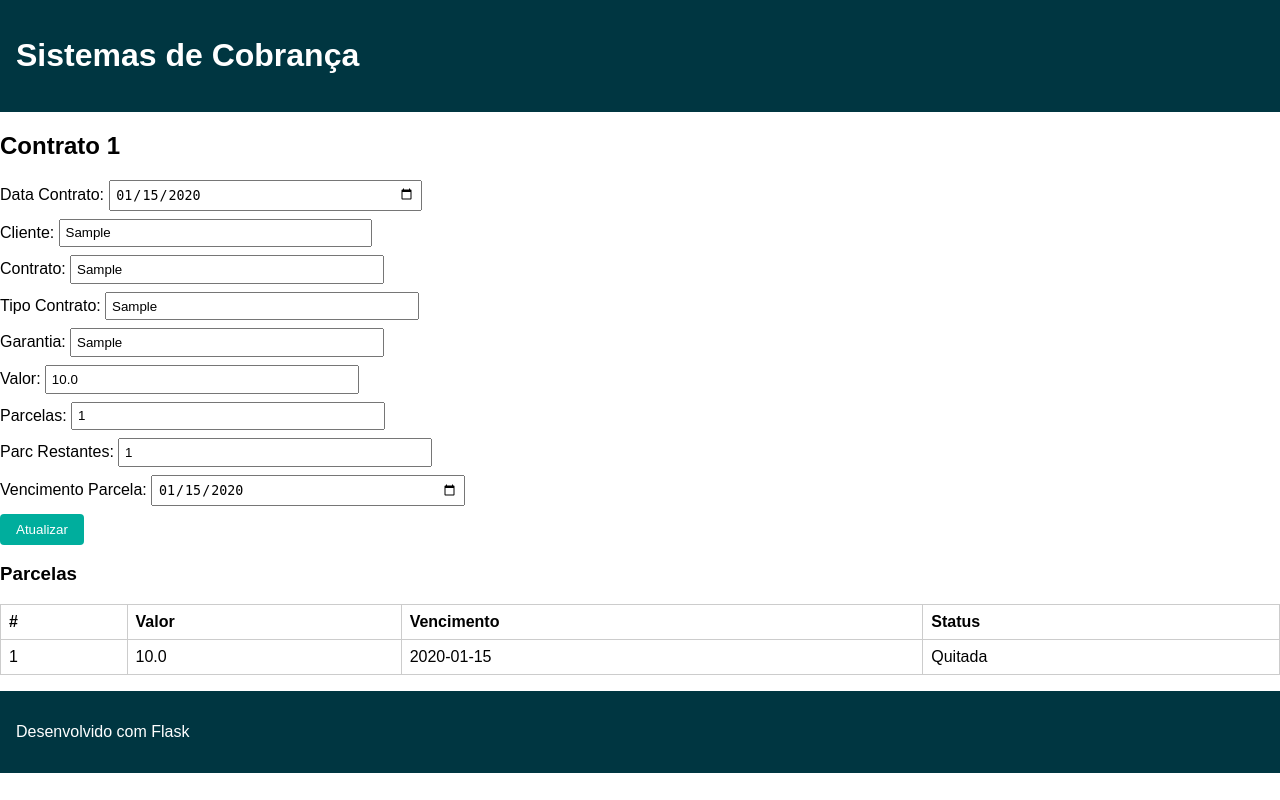
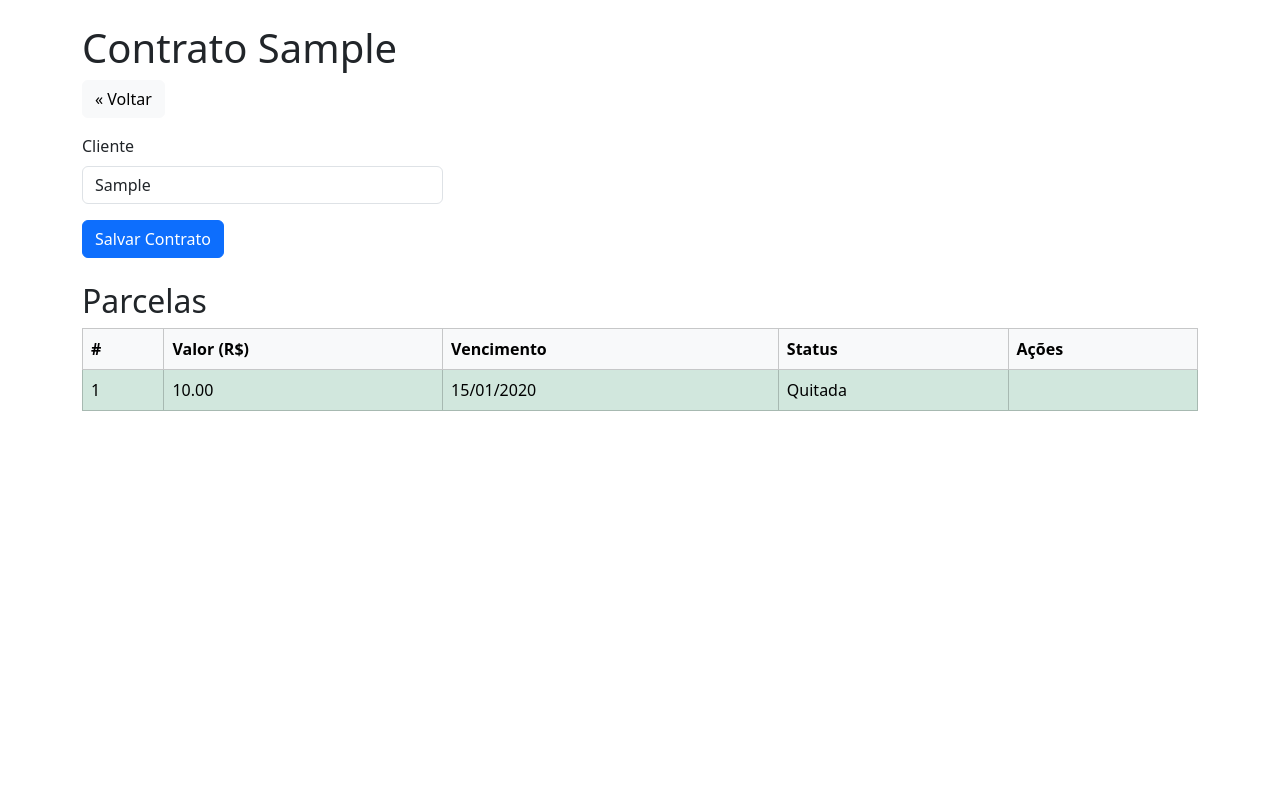
Before and after one commit to felipe4128/Contratos_cobranca, a Flask app: page /contrato/1 in a window 1280 px wide. Run offline with Flask 3, Linux system fonts and the light colour scheme; tables that the repository leaves empty hold one stand-in row (values such as "Sample post"); some libraries are stand-ins or nearby versions.

Commit message:
Separa Parcelas em menu dentro de Ações

```diff
--- a/templates/contrato.html
+++ b/templates/contrato.html
@@ -1,38 +1,60 @@
-{% extends "base.html" %}
-{% block title %}Contrato {{contrato.id}}{% endblock %}
-{% block content %}
-<h2>Contrato {{contrato.id}}</h2>
-<form method="post">
-<label>Data Contrato: <input type="date" name="data_contrato" value="{{ contrato.data_contrato }}"></label>
-<label>Cliente: <input type="text" name="cliente" value="{{ contrato.cliente }}"></label>
-<label>Contrato: <input type="text" name="numero" value="{{ contrato.numero }}"></label>
-<label>Tipo Contrato: <input type="text" name="tipo_contrato" value="{{ contrato.tipo_contrato }}"></label>
-<label>Garantia: <input type="text" name="garantia" value="{{ contrato.garantia }}"></label>
-<label>Valor: <input type="number" name="valor" step="0.01" value="{{ contrato.valor }}"></label>
-<label>Parcelas: <input type="number" name="parcelas" value="{{ contrato.parcelas }}"></label>
-<label>Parc Restantes: <input type="number" name="parcelas_restantes" value="{{ contrato.parcelas_restantes }}"></label>
-<label>Vencimento Parcela: <input type="date" name="vencimento_parcelas" value="{{ contrato.vencimento_parcelas }}"></label>
-<button class="btn" type="submit">Atualizar</button>
+<!DOCTYPE html>
+<html lang="pt-BR">
+<head>
+  <meta charset="UTF-8" />
+  <title>Contrato {{ contrato.numero }}</title>
+  <link
+    href="https://cdn.jsdelivr.net/npm/bootstrap@5.5.0/dist/css/bootstrap.min.css"
+    rel="stylesheet"
+  />
+</head>
+<body>
+  <div class="container py-4">
+    <h1>Contrato {{ contrato.numero }}</h1>
+    <a href="{{ url_for('index') }}" class="btn btn-light mb-3">« Voltar</a>
+    <form method="post" class="mb-4 row g-3">
+      <!-- aqui seus campos de edição do contrato -->
+      <div class="col-md-4">
+        <label class="form-label">Cliente</label>
+        <input type="text" name="cliente" value="{{ contrato.cliente }}" class="form-control">
+      </div>
+      <!-- demais campos... -->
+      <div class="col-12">
+        <button type="submit" class="btn btn-primary">Salvar Contrato</button>
+      </div>
     </form>
 
-<h3>Parcelas</h3>
-<table>
-  <thead><tr><th>#</th><th>Valor</th><th>Vencimento</th><th>Status</th></tr></thead>
+    <h2>Parcelas</h2>
+    <table class="table table-bordered align-middle">
+      <thead class="table-light">
+        <tr>
+          <th>#</th>
+          <th>Valor (R$)</th>
+          <th>Vencimento</th>
+          <th>Status</th>
+          <th>Ações</th>
+        </tr>
+      </thead>
       <tbody>
         {% for p in parcelas %}
-    <tr>
-      <td>{{p.numero}}</td>
-      <td>{{p.valor}}</td>
-      <td>{{p.vencimento}}</td>
+        <tr class="{{ 'table-success' if p.quitada else '' }}">
+          <td>{{ p.numero }}</td>
+          <td>{{ "%.2f"|format(p.valor) }}</td>
+          <td>{{ p.vencimento.strftime('%d/%m/%Y') }}</td>
+          <td>{{ 'Quitada' if p.quitada else 'Pendente' }}</td>
           <td>
             {% if not p.quitada %}
             <form method="post" action="{{ url_for('quitar_parcela', id=p.id) }}">
-          <button class="btn" type="submit">Quitar</button>
+              <button class="btn btn-sm btn-outline-success">Dar Baixa</button>
             </form>
-        {% else %}Quitada{% endif %}
+            {% endif %}
           </td>
         </tr>
+        {% else %}
+        <tr><td colspan="5" class="text-center">Nenhuma parcela cadastrada.</td></tr>
         {% endfor %}
       </tbody>
     </table>
-{% endblock %}
+  </div>
+</body>
+</html>
```
Also changed, not shown: templates/index.html (+52 -18 lines). Lines whose indentation alone changed are shown as unchanged.
